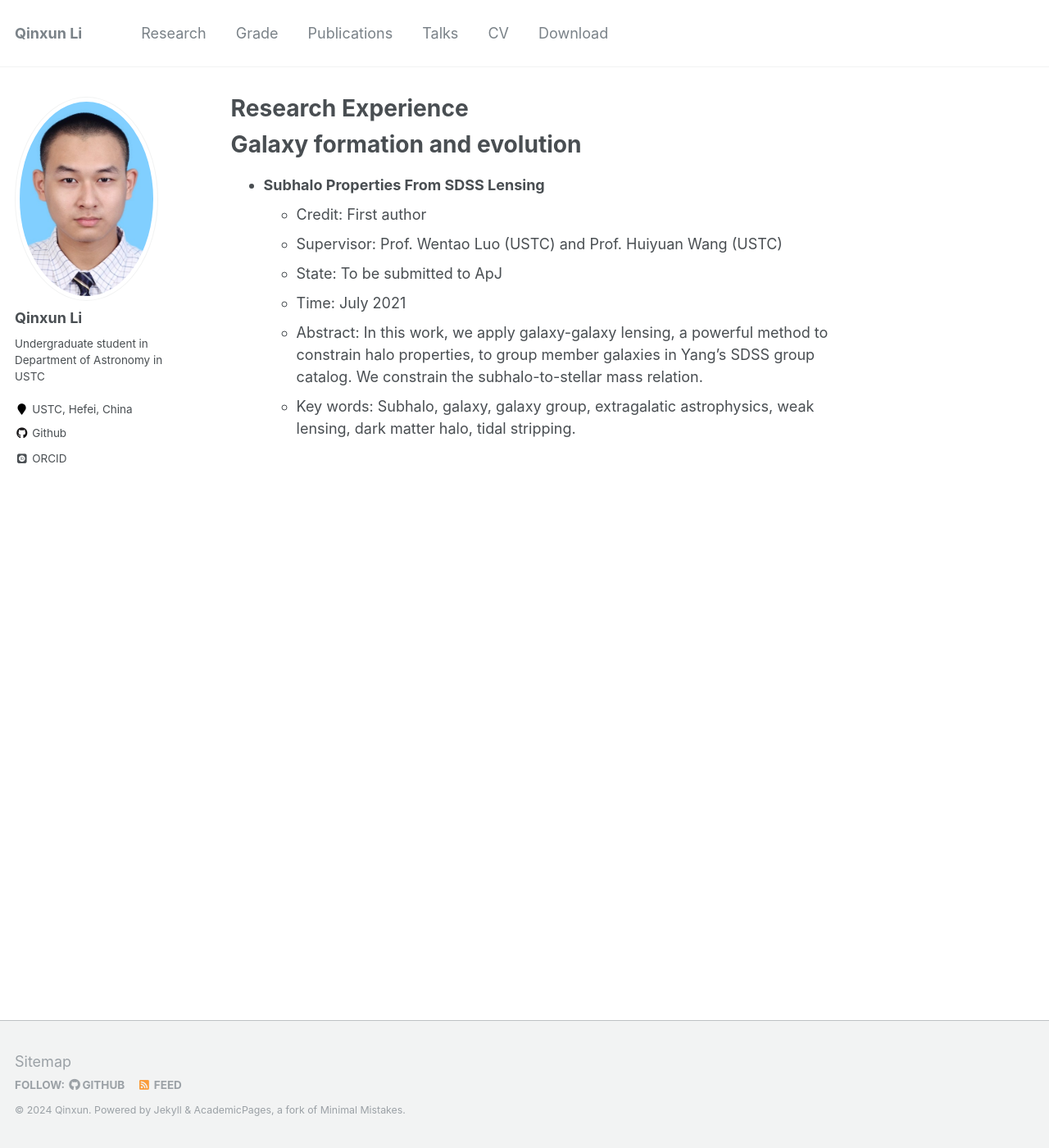
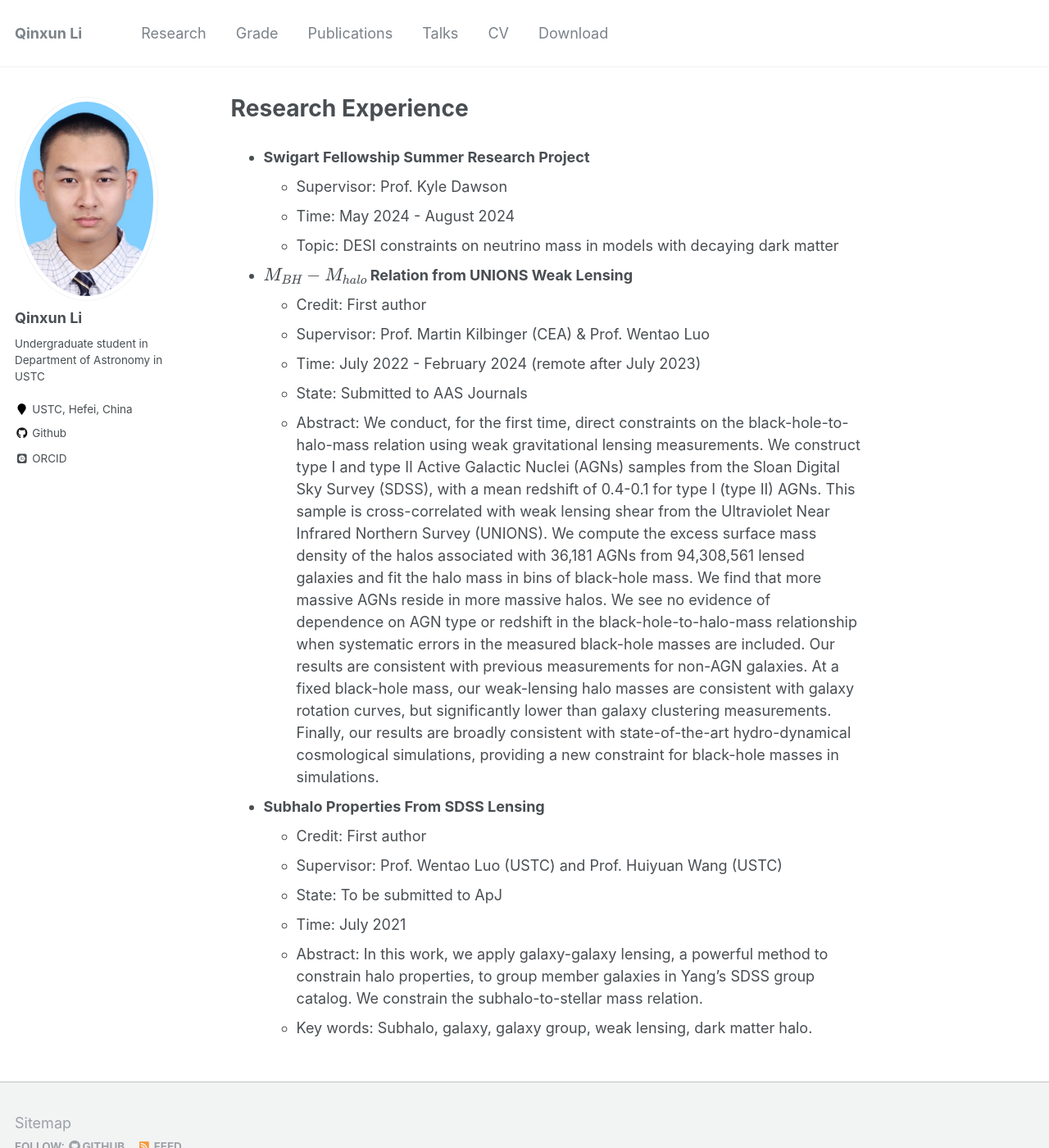
Before and after one commit to qxli2333/qxli2333.github.io, a Jekyll site: the page built from _pages/research.md, in a window 1280 px wide and 1400 px high. Shown: the whole window at 82% size. Built offline with Jekyll 4.4.1, drawn with Linux system fonts in a browser that asks for light colours; some web fonts are replaced; formulas are drawn with MathJax 3.

Commit message:
modified:   _pages/research.md

```diff
--- a/_pages/research.md
+++ b/_pages/research.md
@@ -7,8 +7,18 @@ redirect_from:
   - /research.html
 ---
 
-Galaxy formation and evolution
-======
+* **Swigart Fellowship Summer Research Project**
+  * Supervisor: Prof. Kyle Dawson
+  * Time: May 2024 - August 2024
+  * Topic: DESI constraints on neutrino mass in models with decaying dark matter
+
+* **$M_{BH}-M_{halo}$ Relation from UNIONS Weak Lensing**
+  * Credit: First author
+  * Supervisor: Prof. Martin Kilbinger (CEA) & Prof. Wentao Luo
+  * Time: July 2022 - February 2024 (remote after July 2023)
+  * State: Submitted to AAS Journals
+  * Abstract: We conduct, for the first time, direct constraints on the black-hole-to-halo-mass relation using weak gravitational lensing measurements. We construct type I and type II Active Galactic Nuclei (AGNs) samples from the Sloan Digital Sky Survey (SDSS), with a mean redshift of 0.4-0.1 for type I (type II) AGNs. This sample is cross-correlated with weak lensing shear from the Ultraviolet Near Infrared Northern Survey (UNIONS). We compute the excess surface mass density of the halos associated with 36,181 AGNs from 94,308,561 lensed galaxies and fit the halo mass in bins of black-hole mass. We find that more massive AGNs reside in more massive halos. We see no evidence of dependence on AGN type or redshift in the black-hole-to-halo-mass relationship when systematic errors in the measured black-hole masses are included. Our results are consistent with previous measurements for non-AGN galaxies. At a fixed black-hole mass, our weak-lensing halo masses are consistent with galaxy rotation curves, but significantly lower than galaxy clustering measurements. Finally, our results are broadly consistent with state-of-the-art hydro-dynamical cosmological simulations, providing a new constraint for black-hole masses in simulations.
+
 * **Subhalo Properties From SDSS Lensing**
   * Credit: First author
   * Supervisor: Prof. Wentao Luo (USTC) and Prof. Huiyuan Wang (USTC)
@@ -16,7 +26,7 @@ Galaxy formation and evolution
   * Time: July 2021
   * Abstract: In this work, we apply galaxy-galaxy lensing, a powerful method to constrain halo properties, to group member galaxies in Yang's SDSS group catalog. We constrain the subhalo-to-stellar mass relation.
   <!-- * With the largest lens sample among state-of-art satellite lensing works, we **find an unreported selection effect**. We develop a weighting method to correct this bias. We find that for high stellar mass satellites, there is not any strong $M_{sub}-R_{sep}$ dependence. However, for low stellar mass satellites, a 2$\sigma$ significantly positive slope is found for $\log M_{sub}-R_{sep}$. It indicates that **smaller subhalo suffers more sever tidal stripping**. -->
-  * Key words: Subhalo, galaxy, galaxy group, extragalatic astrophysics, weak lensing, dark matter halo, tidal stripping.
+  * Key words: Subhalo, galaxy, galaxy group, weak lensing, dark matter halo.
 
 
 <!-- * **Investigating halo properties of AGNs with CDF and VOICE**
```
Also changed, not shown: _pages/download.md (+5 -3 lines), 1 other file.
